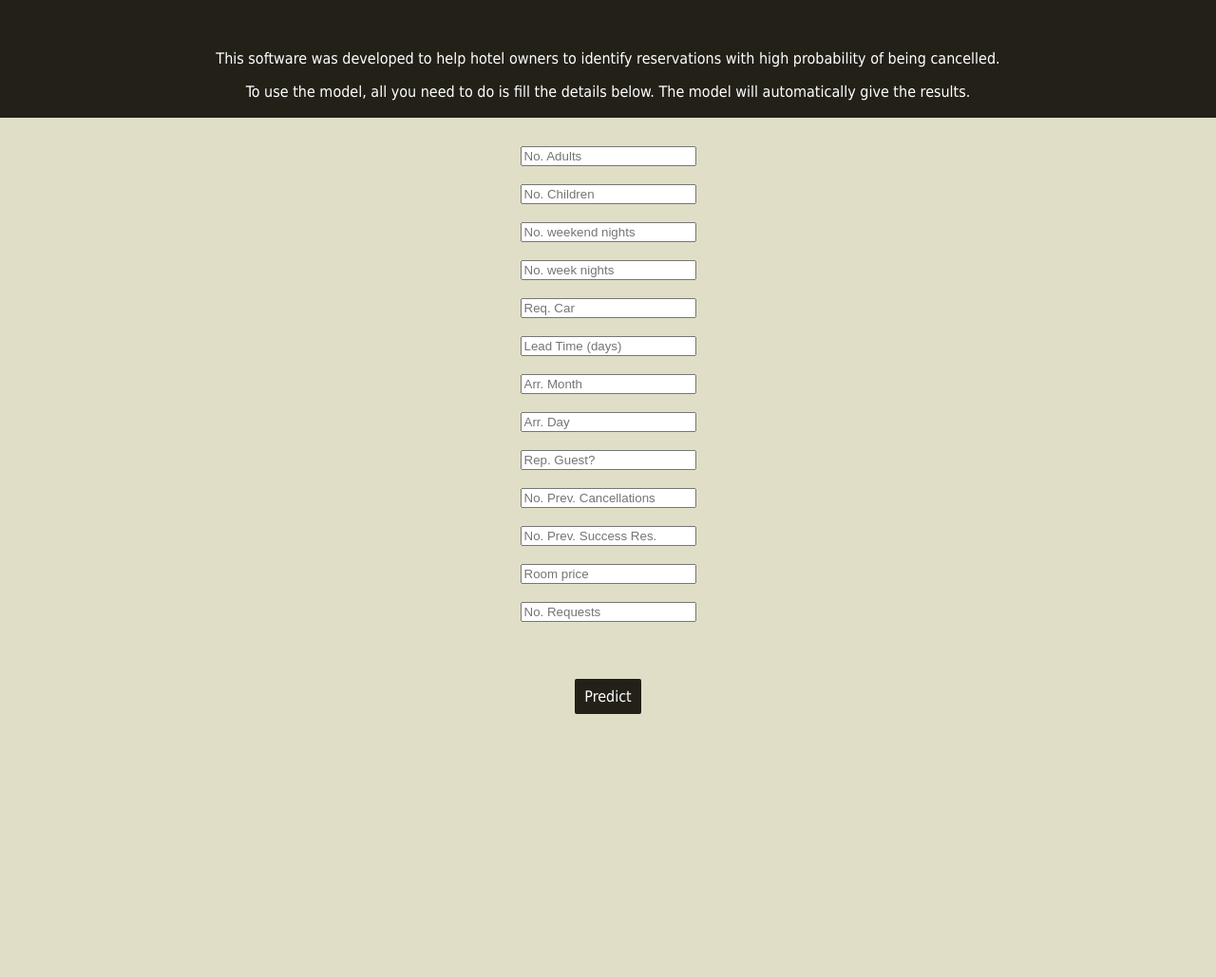
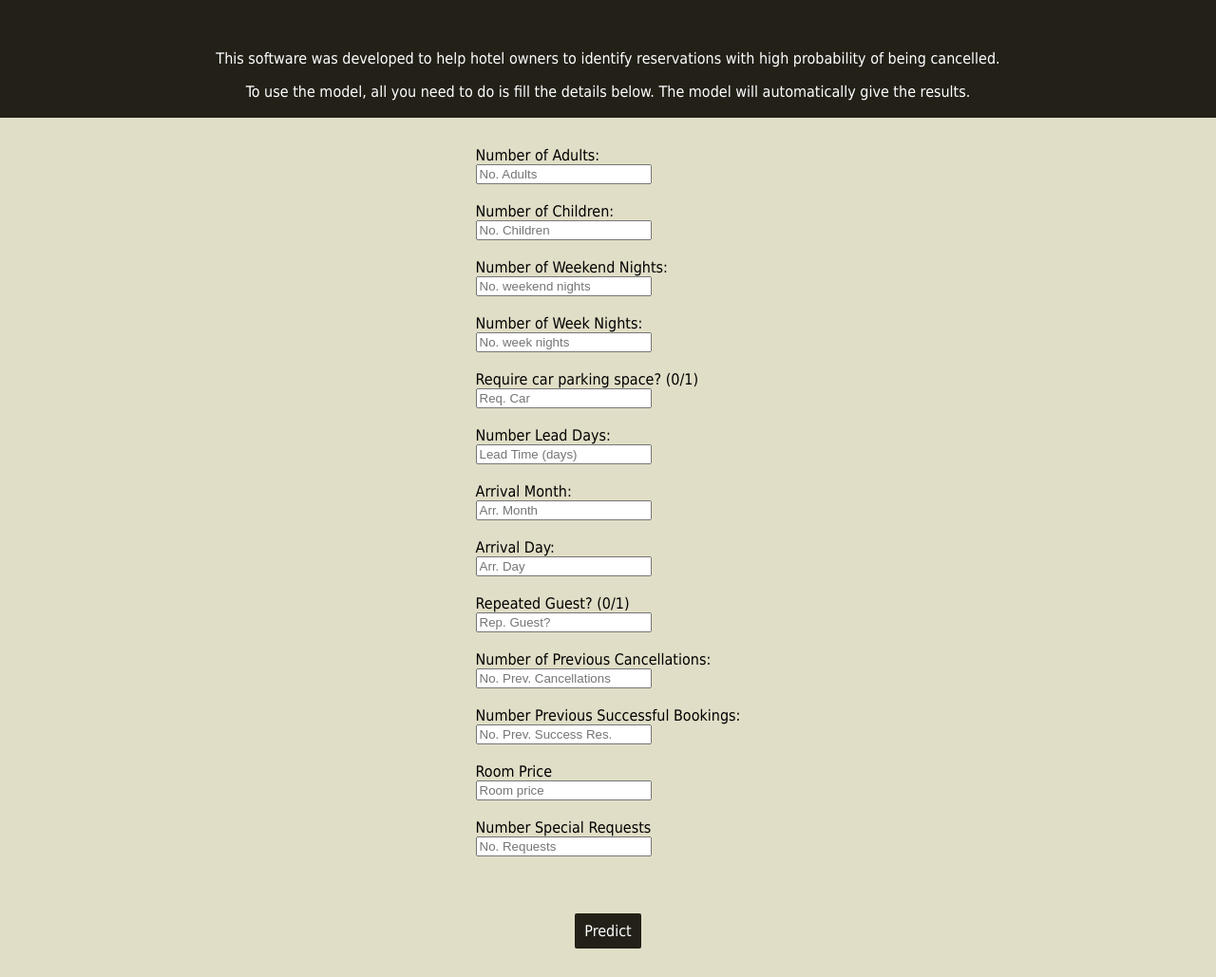
Before and after one commit to mcostaconrado/Sprint2_MVP, a plain HTML site: page front/index.html in a window 1280 px wide. Shown: the part 53-1082 px from the top of the page at 95% size. Before the commit the page ends 835 px from the top, so only its background shows below. Drawn offline with Linux system fonts and the light colour scheme.

Commit message:
ajustando front

```diff
--- a/front/index.html
+++ b/front/index.html
@@ -29,18 +29,43 @@
 
     <section class="newItem">
         <div>
+            <label class="guia">Number of Adults:</label>
             <input type="text" id="new_no_of_adults" placeholder="No. Adults"><br><br>
+
+            <label class="guia">Number of Children:</label>
             <input type="text" id="new_no_of_children" placeholder="No. Children"><br><br>
+
+            <label class="guia">Number of Weekend Nights:</label>
             <input type="text" id="new_no_of_weekend_nights" placeholder="No. weekend nights"><br><br>
+
+            <label class="guia">Number of Week Nights:</label>
             <input type="text" id="new_no_of_week_nights" placeholder="No. week nights"><br><br>
+
+            <label class="guia">Require car parking space? (0/1)</label>
             <input type="text" id="new_required_car_parking_space" placeholder="Req. Car"><br><br>
+
+            <label class="guia">Number Lead Days:</label>
             <input type="text" id="new_lead_time" placeholder="Lead Time (days)"><br><br>
+
+            <label class="guia">Arrival Month:</label>
             <input type="text" id="new_arrival_month" placeholder="Arr. Month"><br><br>
+
+            <label class="guia">Arrival Day:</label>
             <input type="text" id="new_arrival_date" placeholder="Arr. Day"><br><br>
+
+            <label class="guia">Repeated Guest? (0/1)</label>
             <input type="text" id="new_repeated_guest" placeholder="Rep. Guest?"><br><br>
+
+            <label class="guia">Number of Previous Cancellations:</label>
             <input type="text" id="new_no_of_previous_cancellations" placeholder="No. Prev. Cancellations"><br><br>
+
+            <label class="guia">Number Previous Successful Bookings:</label>
             <input type="text" id="new_no_of_previous_bookings_Not_Cancelled" placeholder="No. Prev. Success Res."><br><br>
+
+            <label class="guia">Room Price</label>
             <input type="text" id="new_avg_price_per_room" placeholder="Room price"><br><br>
+
+            <label class="guia">Number Special Requests</label>
             <input type="text" id="new_no_of_requests" placeholder="No. Requests">
         </div>
     </section>
--- a/front/styles.css
+++ b/front/styles.css
@@ -13,6 +13,13 @@ header {
     text-align: center;
     position: relative;
     width: 100%;
+}
+
+.guia {
+    background-color: rgb(225, 222, 199);
+    color: rgb(0, 0, 0);
+    display: flex;
+
 }
 
 .title {
```
Also changed, not shown: 1 other file.
